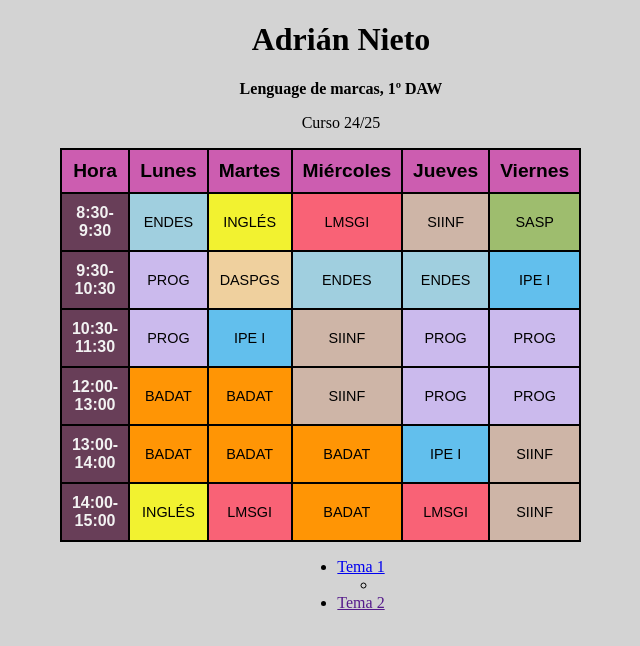
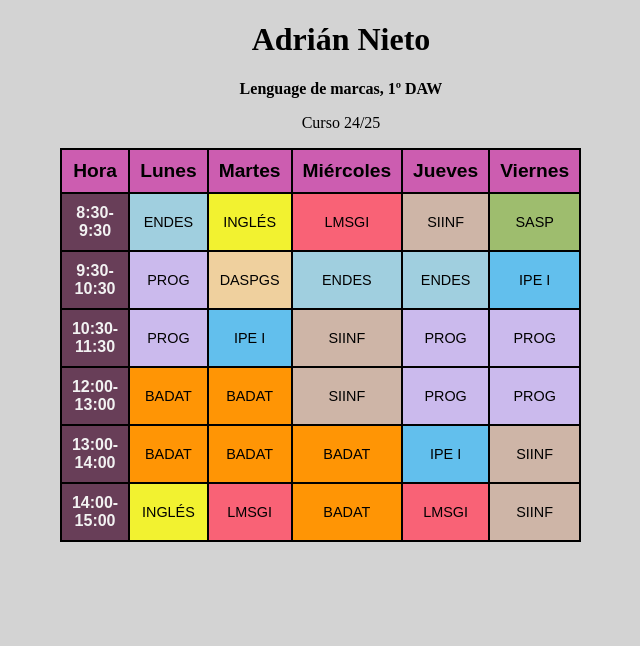
Before and after one commit to PentagonAka1858/LM_T2E2_HorarioClase, a plain HTML site: page index.html in a window 1280 px wide. Shown: the whole page, without its empty margins (299-939 px from the left). Drawn offline with Linux system fonts and the light colour scheme.

Commit message:
Update index.html

```diff
--- a/index.html
+++ b/index.html
@@ -152,13 +152,6 @@
             </tr>
         </table>
     </div>
-    <div>
-        <ul>
-            <li><a href="https://github.com/PentagonAka1858/LM-AdrianNieto/tree/main/tema1_xml/Ejercicio1">Tema 1</a></li>
-            <ul><li></li></ul>
-            <li><a href="">Tema 2</a></li>
-        </ul>
-    </div>
 
 </body>
 </html>
```
